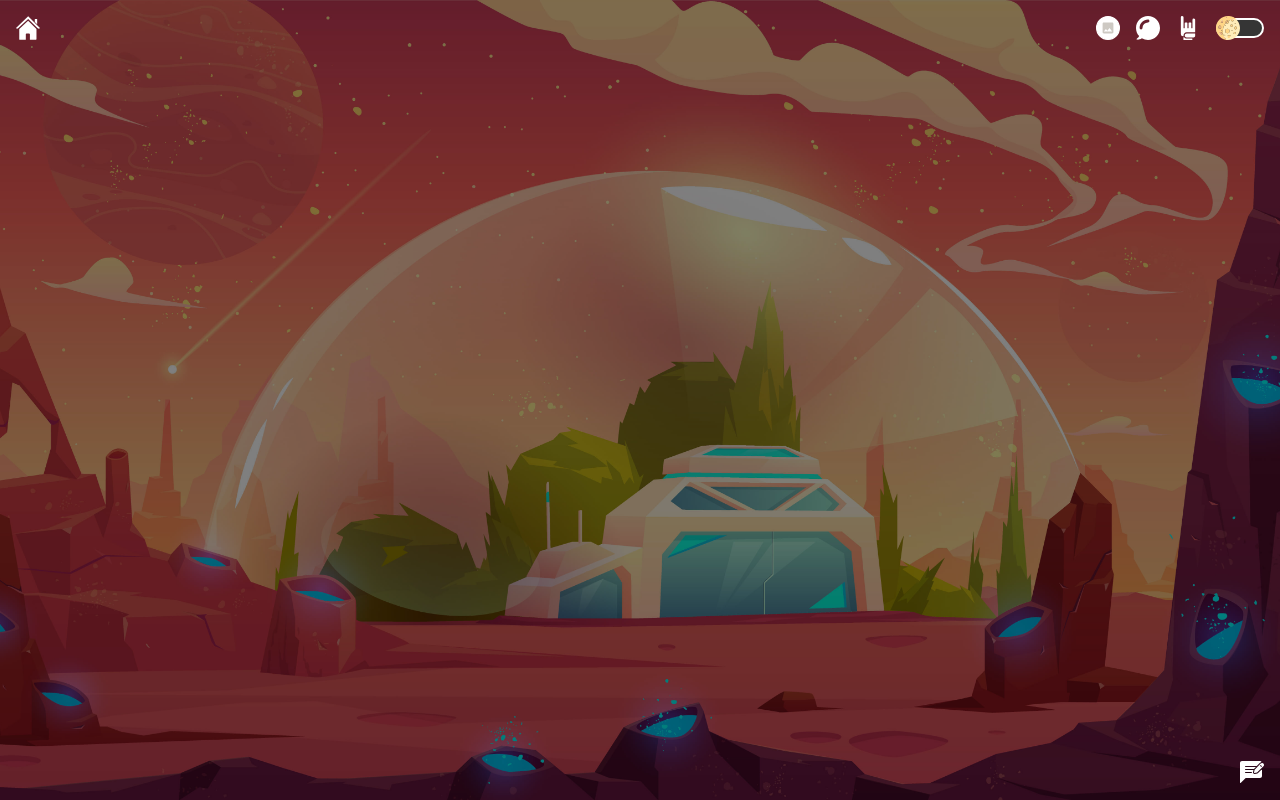
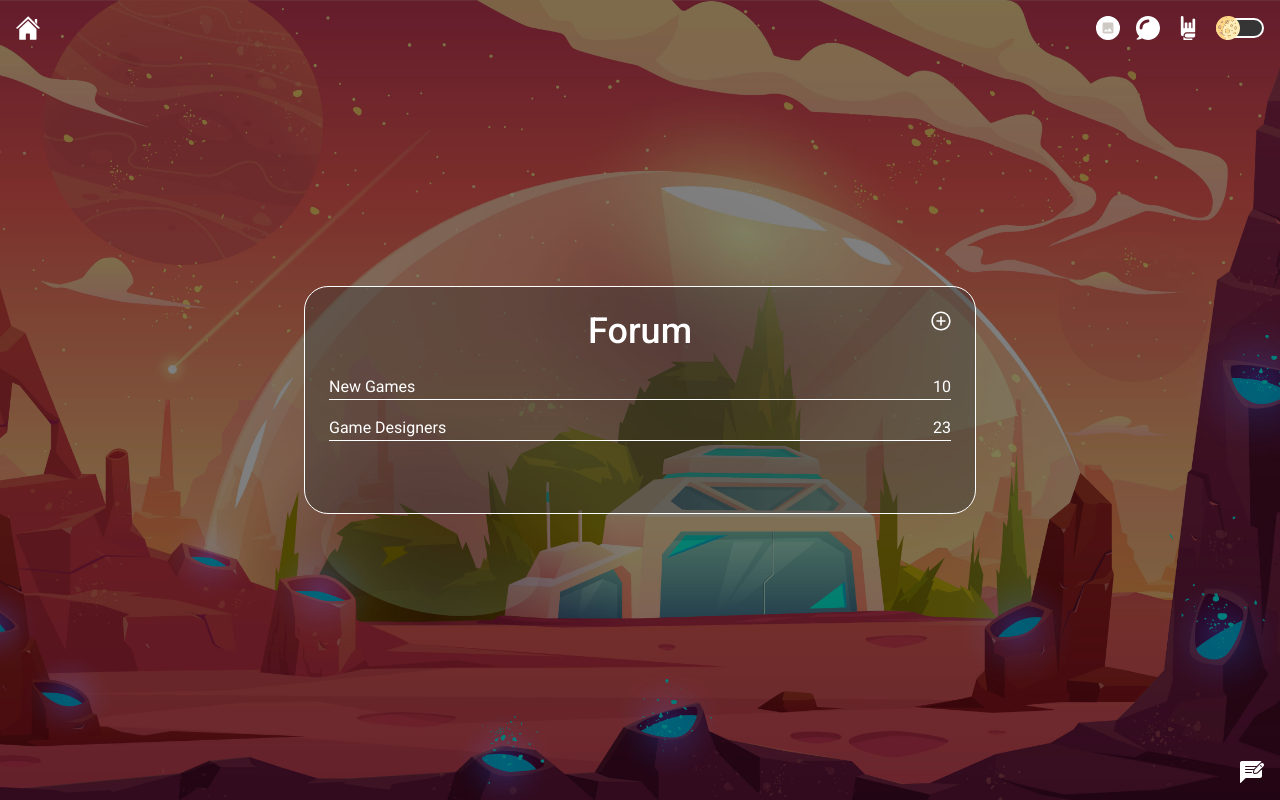
Before and after one commit to YandexPraktikumDublin/PotatozationOfMars, a React app: page /forum in a window 1280 px wide. Built offline with nearby package versions, Linux system fonts and the light colour scheme.

Commit message:
Update ForumTemplate

```diff
--- a/src/components/templates/ForumTemplate/ForumTemplate.tsx
+++ b/src/components/templates/ForumTemplate/ForumTemplate.tsx
@@ -1,8 +1,15 @@
 import React, { FC, memo } from 'react'
+import { Window, Forum } from '@components/organisms'
 
 type TForumTemplateProps = {}
 
-const ForumTemplate: FC<TForumTemplateProps> = memo(() => <></>)
+const ForumTemplate: FC<TForumTemplateProps> = memo(() => (
+  <div className="w-full max-w-2xl">
+    <Window>
+      <Forum />
+    </Window>
+  </div>
+))
 
 ForumTemplate.displayName = 'ForumTemplate'
 
```
Also changed, not shown: 1 other file (tests, documents, lock files or other folders).
